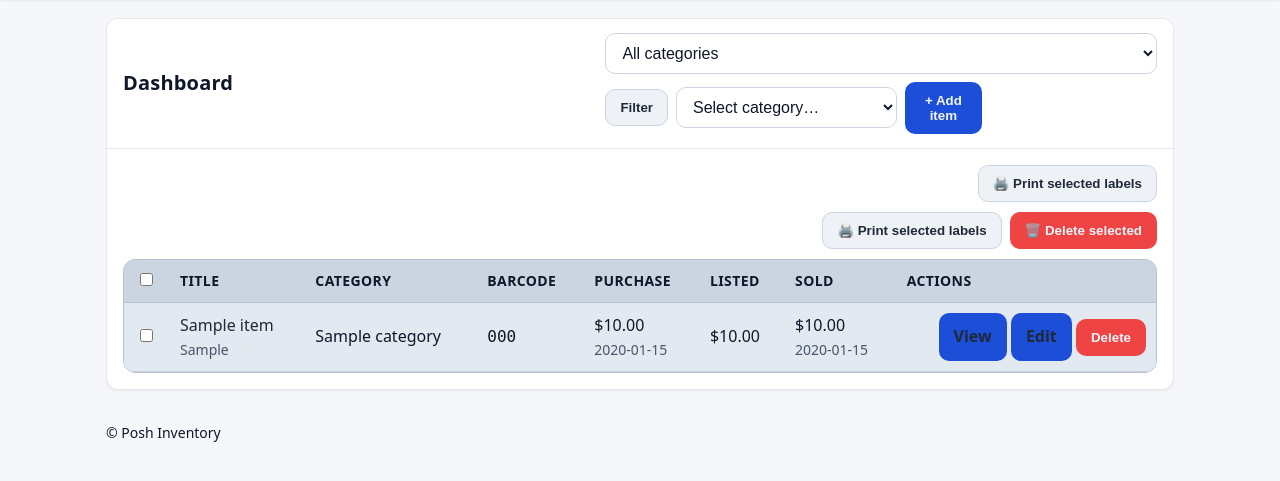
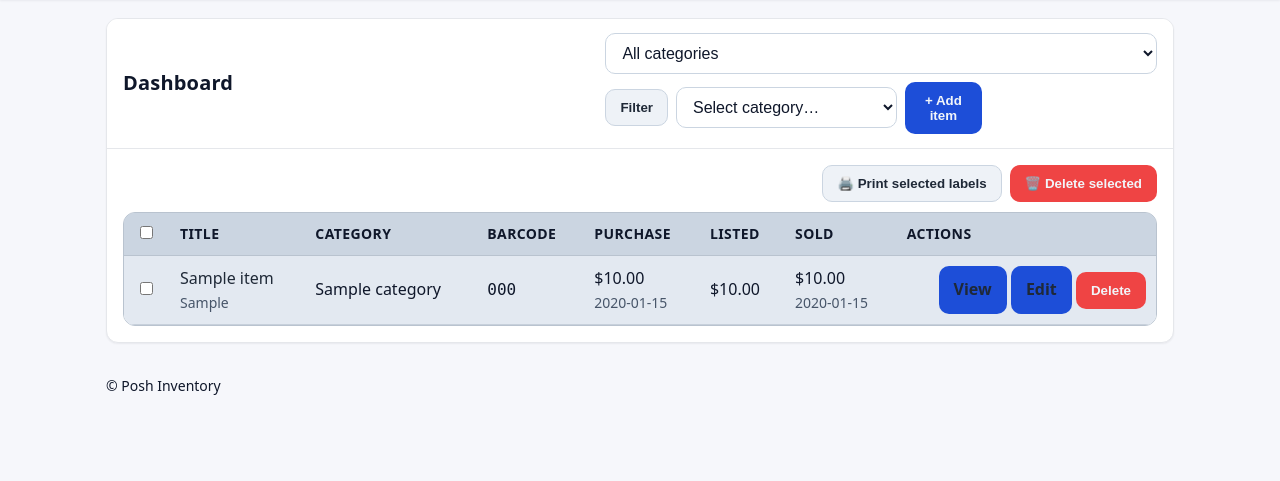
Before and after one commit to noahc763/posh-inventory, a Flask app: page / in a window 1280 px wide. Shown: the part 77-558 px from the top of the page. Run offline with Flask 3, Linux system fonts and the light colour scheme; a user stored in the database is signed in; tables that the repository leaves empty hold one stand-in row (values such as "Sample post").

Commit message:
added extras

```diff
--- a/templates/dashboard.html
+++ b/templates/dashboard.html
@@ -15,7 +15,7 @@
       </select>
       <button class="btn outline" type="submit">Filter</button>
 
-      <!-- Manual Add (no barcode): choose category, then go -->
+      <!-- Manual Add (no barcode) -->
       <div style="display:flex;gap:8px;align-items:center;">
         <select id="manualAddCategory" class="input" aria-label="Choose category to add to" style="min-width:200px;">
           <option value="" {% if not selected_cat %}selected{% endif %} disabled>Select category…</option>
@@ -32,20 +32,13 @@
     <!-- Bulk actions -->
     <div style="display:flex;gap:8px;align-items:center;justify-content:flex-end;margin-bottom:10px;">
       <button id="btnPrintSelected" class="btn outline" type="button">🖨️ Print selected labels</button>
-    </div>
-
-    <div style="display:flex;gap:8px;align-items:center;justify-content:flex-end;margin-bottom:10px;">
-      <button id="btnPrintSelected" class="btn outline" type="button">🖨️ Print selected labels</button>
 
       <!-- Bulk Delete -->
-      <form id="bulkDeleteForm" method="post" action="{{ url_for('items.bulk_delete_items') }}">
+      <form id="bulkDeleteForm" method="post" action="{{ url_for('items.bulk_delete_items') }}" style="display:inline">
         <input type="hidden" name="ids" id="bulkDeleteIds">
-        <button class="btn danger" type="submit" onclick="return confirm('Delete selected items? This cannot be undone.');">
-          🗑️ Delete selected
-        </button>
+        <button class="btn danger" type="submit">🗑️ Delete selected</button>
       </form>
     </div>
-
 
     <div class="table-wrap">
       <table class="table">
@@ -110,11 +103,13 @@
               <a class="btn" href="{{ url_for('item_detail', item_id=it.id) }}">View</a>
               <a class="btn" href="{{ url_for('items.edit_item', item_id=it.id) }}">Edit</a>
 
-              <form method="post" action="{{ url_for('items.delete_item', item_id=it.id) }}"
-                  style="display:inline"
-                  onsubmit="return confirm('Delete this item permanently?');">
-              <button class="btn danger" type="submit">Delete</button>
-            </form>
+              <form method="post"
+                    action="{{ url_for('items.bulk_delete_items') }}"
+                    style="display:inline"
+                    onsubmit="return confirm('Delete this item permanently?');">
+                <input type="hidden" name="ids" value="{{ it.id }}">
+                <button class="btn danger" type="submit">Delete</button>
+              </form>
             </td>
           </tr>
           {% endfor %}
@@ -130,7 +125,7 @@
   const $  = (s, r=document) => r.querySelector(s);
   const $$ = (s, r=document) => Array.from(r.querySelectorAll(s));
 
-  // Manual Add: go to the shortcut route that redirects to canonical path
+  // Manual Add
   $('#manualAddBtn')?.addEventListener('click', () => {
     const sel = $('#manualAddCategory');
     const cat = sel?.value;
@@ -145,35 +140,31 @@
     chkItems().forEach(cb => cb.checked = chkAll.checked);
   });
 
-  // Labels: open a printable page (assumes you serve /labels/print?ids=...)
+  // Print selected
   $('#btnPrintSelected')?.addEventListener('click', () => {
     const ids = chkItems().filter(cb => cb.checked).map(cb => cb.value);
     if (!ids.length) {
       alert('Select at least one item to print labels.');
       return;
     }
-    const url = `/labels/print?ids=${encodeURIComponent(ids.join(','))}&size=avery5160&cols=3&content=url&copies=1&show_text=1`;
+    const url = `/labels/print?ids=${encodeURIComponent(ids.join(','))}&size=avery5160&cols=3&copies=1`;
+    window.open(url, '_blank', 'noopener');
+  });
 
-    window.open(url, '_blank', 'noopener');
-  // Bulk Delete (new)
-  $('#btnDeleteSelected')?.addEventListener('click', () => {
+  // Bulk Delete: fill ids before submit
+  const bulkForm = $('#bulkDeleteForm');
+  bulkForm?.addEventListener('submit', (e) => {
     const ids = chkItems().filter(cb => cb.checked).map(cb => cb.value);
-    if (!ids.length) { alert('Select at least one item to delete.'); return; }
-    if (!confirm(`Delete ${ids.length} item(s) permanently? This cannot be undone.`)) return;
-
-    // Create and submit a simple POST form
-    const form = document.createElement('form');
-    form.method = 'POST';
-    form.action = '/items/bulk-delete';
-
-    const input = document.createElement('input');
-    input.type = 'hidden';
-    input.name = 'ids';
-    input.value = ids.join(',');
-    form.appendChild(input);
-
-    document.body.appendChild(form);
-    form.submit();
+    if (!ids.length) {
+      e.preventDefault();
+      alert('Select at least one item to delete.');
+      return;
+    }
+    if (!confirm(`Delete ${ids.length} item(s) permanently? This cannot be undone.`)) {
+      e.preventDefault();
+      return;
+    }
+    $('#bulkDeleteIds').value = ids.join(',');
   });
 })();
 </script>
```
